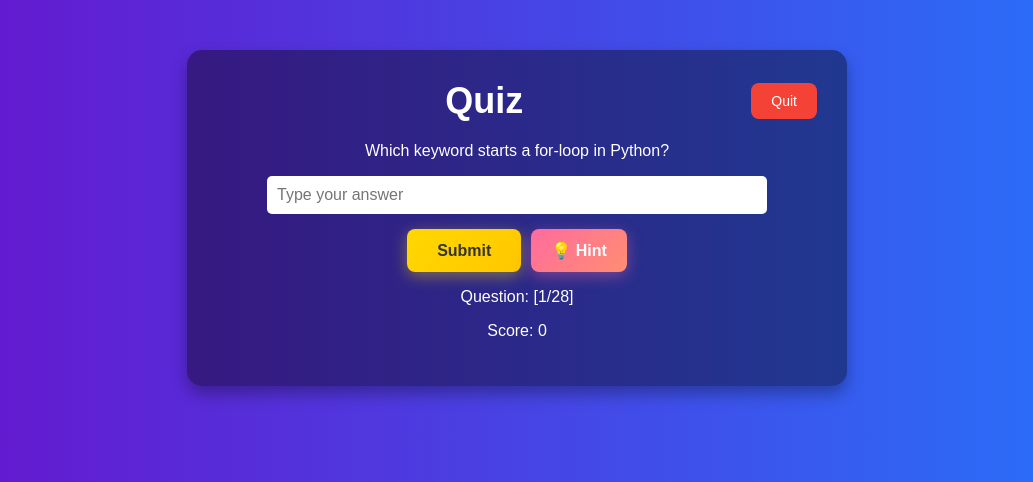
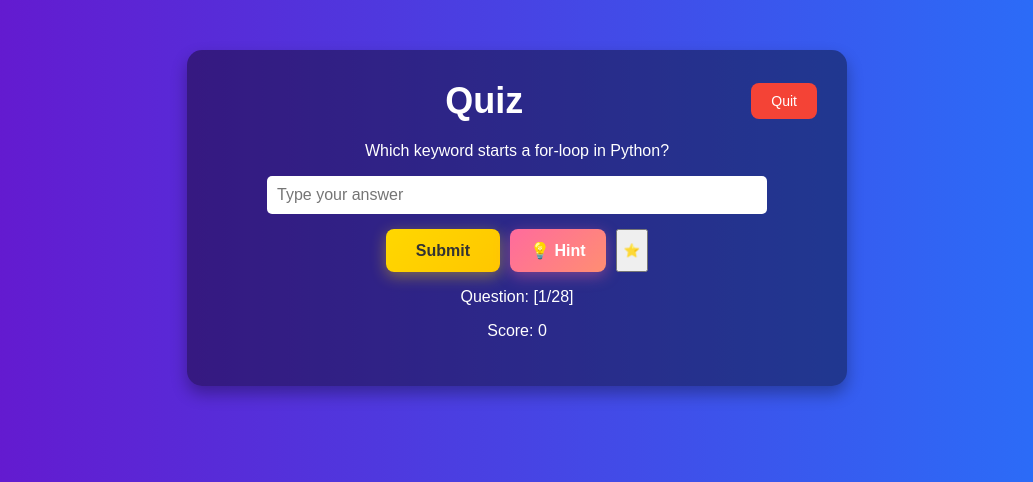
Before and after one commit to yokasha77/sandbox, a Flask app: page /quiz in a window 1280 px wide. Shown: the top 482 px of the page, without its empty margins (123-1156 px from the left). Run offline with Flask 3, Linux system fonts and the light colour scheme.

Commit message:
Update quiz.html

```diff
--- a/templates/quiz.html
+++ b/templates/quiz.html
@@ -16,14 +16,25 @@
             <div id="progress-bar"></div>
         </div>
 
+
         <div id="question-box">
             <p id="question-text"></p>
         </div>
 
-        <input type="text" id="answer" placeholder="Type your answer">
+        <!-- Multiple Choice Options -->
+        <div id="multiple-choice" style="display: none;">
+            <div id="options-container"></div>
+        </div>
+
+        <!-- Text Input (fallback) -->
+        <div id="text-input">
+            <input type="text" id="answer" placeholder="Type your answer">
+        </div>
+
         <div class="button-group">
             <button onclick="submitAnswer()" class="submit-btn">Submit</button>
             <button onclick="showHint()" class="hint-btn">💡 Hint</button>
+            <button onclick="toggleFavorite()" class="favorite-btn" id="favorite-btn">⭐</button>
         </div>
 
         <p id="question-counter">Question: [0/0]</p>
```
